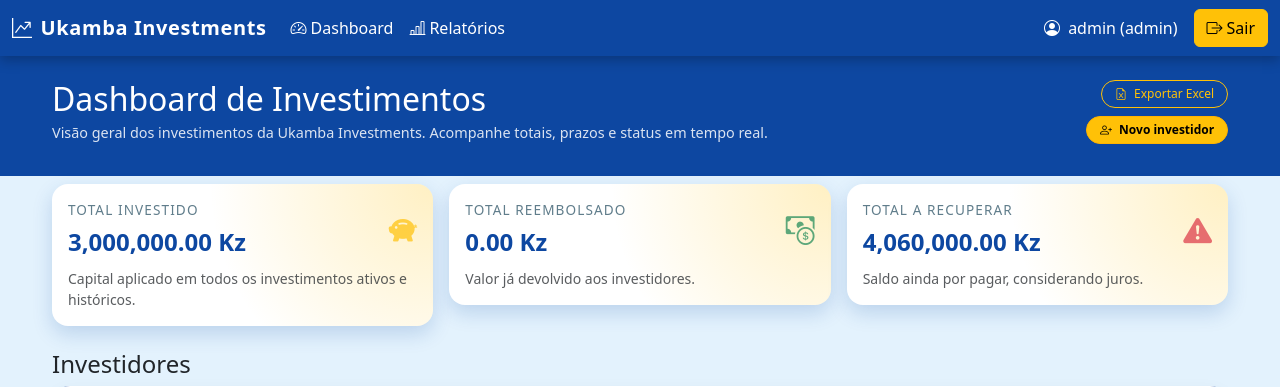
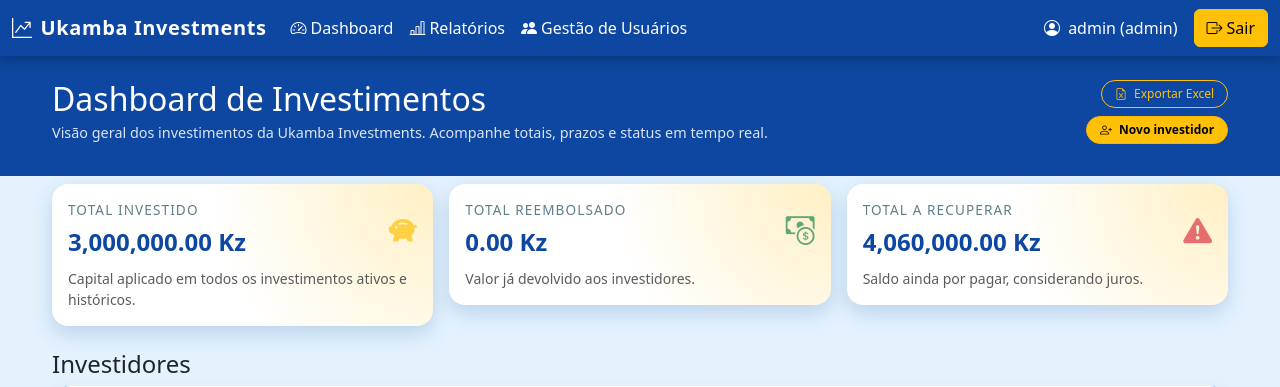
Before and after one commit to Pak744/ukamba-investment, a Flask app: page /dashboard in a window 1280 px wide. Shown: the top 387 px of the page. Run offline with Flask 3, Linux system fonts and the light colour scheme; a user stored in the database is signed in.

Commit message:
Add admin users menu

```diff
--- a/templates/base.html
+++ b/templates/base.html
@@ -23,7 +23,6 @@
     <nav class="navbar navbar-expand-lg" style="background-color:#0D47A1;">
       <div class="container-fluid">
 
-        <!-- AQUI ESTÁ A CORREÇÃO: o link agora vai sempre para 'dashboard' -->
         <a class="navbar-brand text-white fw-bold d-flex align-items-center gap-2"
            href="{{ url_for('dashboard') }}">
           <i class="bi bi-graph-up-arrow"></i>
@@ -51,6 +50,15 @@
                 <i class="bi bi-bar-chart-line me-1"></i>Relatórios
               </a>
             </li>
+
+            <!-- ✅ SÓ PARA ADMIN -->
+            {% if current_user.role == "admin" %}
+            <li class="nav-item">
+              <a class="nav-link text-white" href="{{ url_for('admin_users') }}">
+                <i class="bi bi-people-fill me-1"></i>Gestão de Usuários
+              </a>
+            </li>
+            {% endif %}
 
           </ul>
 
```
